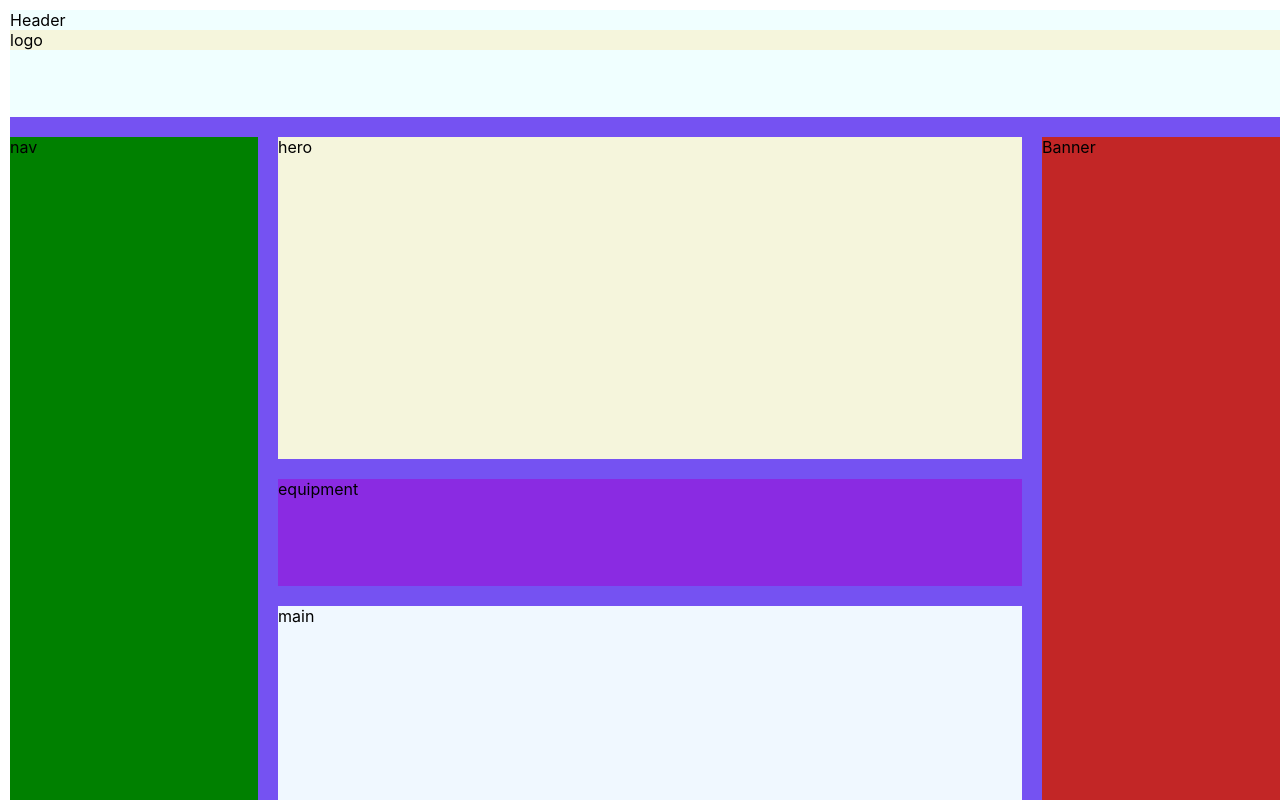
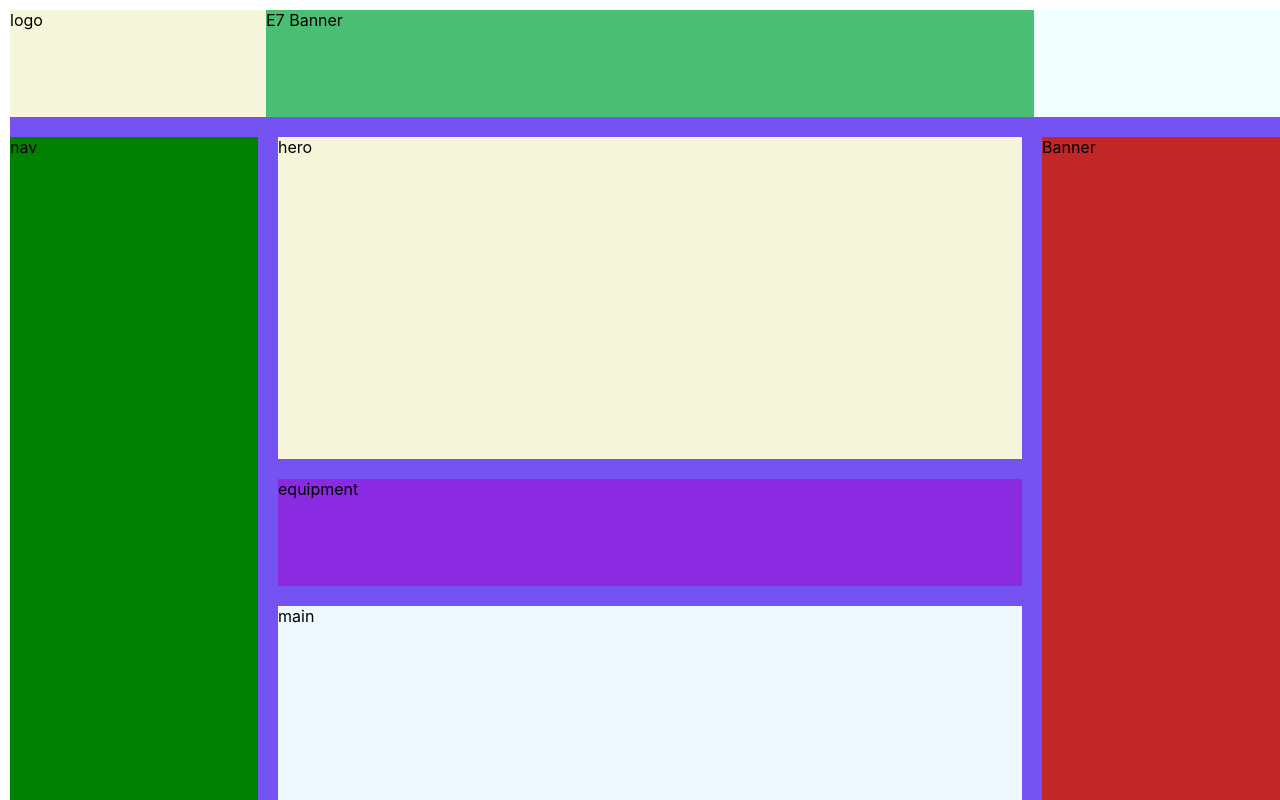
Before and after one commit to lcmalloy/E7, a React (Create React App) app in the folder e7-inventory-app/: page / in a window 1280 px wide. Shown: the top 800 px of the page. Built offline with nearby package versions, Linux system fonts and the light colour scheme.

Commit message:
added horizontal banner to desktop layout, view hidden in mobile layout. view for vertical banner and nav section hidden in mobile view

```diff
--- a/e7-inventory-app/src/App.css
+++ b/e7-inventory-app/src/App.css
@@ -55,7 +55,21 @@
 
     .header {
       background-color:azure;
+      height: 100%;
+      width: 100%;
       grid-area: header;
+
+      display: grid;
+      grid-template: 1fr / repeat(2, 1fr);
+      grid-template-areas:
+      "logo nav-buttons"
+      ;
+    }
+
+    .nav-buttons {
+      background-color:#F2b705;
+      grid-area: nav-buttons;
+      min-width: 9em;
     }
 
     .nav {
@@ -82,7 +96,11 @@
       grid-area: similar-item;
     }
 
-    .banner {
+    .vertical-banner-main {
+      display:none;
+    }
+
+    .horizontal-banner-main {
       display:none;
     }
 
@@ -106,6 +124,12 @@
       ;
     }
 
+    .logo {
+      background-color:beige;
+      grid-area: logo;
+      min-width: 9em;
+    }
+
     .nav {
       background-color:green;
       min-width: 200px;
@@ -113,7 +137,26 @@
       display: block;
     }
 
-    .banner {
+    .header {
+      display: grid;
+      grid-template: 1fr / 2fr 6fr 2fr;
+      grid-template-areas:
+      "logo horizontal-banner nav-buttons"
+      ;
+    }
+
+    .horizontal-banner-main {
+      background-color: rgb(74, 190, 114);
+      min-width: 10em;
+      display: block;
+      grid-area: horizontal-banner;
+    }
+
+    .nav-buttons {
+      display: none;
+    }
+
+    .vertical-banner-main {
       background-color:rgb(194, 38, 38);
       grid-area: banner;
       display: block;
--- a/e7-inventory-app/src/App.js
+++ b/e7-inventory-app/src/App.js
@@ -5,15 +5,16 @@ function App() {
   return (
     <div className="container primary3">
       <div className="header">
-        Header
         <div className="logo">logo</div>
+        <div className="horizontal-banner-main">E7 Banner</div>
+        <div className="nav-buttons">nav button</div>
       </div>
       <div className="nav">nav</div>
       <div className="hero">hero</div>
       <div className="equipment-selector">equipment</div>
       <div className="main">main</div>
       <div className="similar-item">display-similar-items</div>
-      <div className="banner">Banner</div>
+      <div className="vertical-banner-main">Banner</div>
       <div className="footer">footer</div>
     </div>
   );
```
